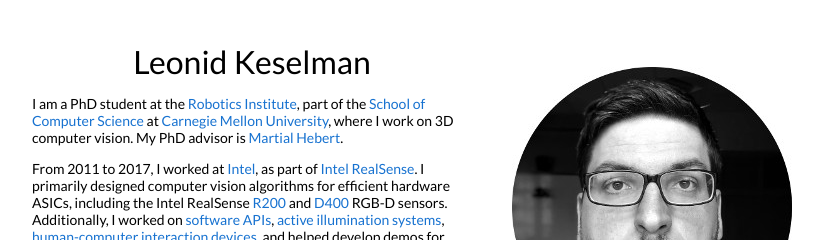
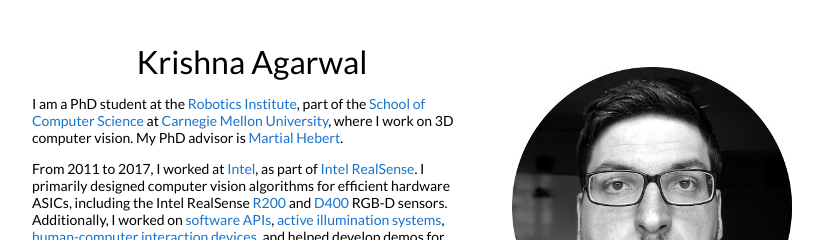
Before and after one commit to krishna16032005/portfolio, a Jekyll site: the page built from _posts/2023-08-28-3dgaussians.markdown, in a window 1280 px wide and 900 px high. Shown: the top 240 px of the window, without its empty margins (228-1051 px from the left). Built offline with Jekyll 4.4.1, drawn with Linux system fonts in a browser that asks for light colours.

Commit message:
Update author name in default layout

```diff
--- a/_layouts/default.html
+++ b/_layouts/default.html
@@ -32,7 +32,7 @@
           <tr style="padding:0px">
             <td style="padding:2.5%;width:60%;vertical-align:middle">
               <h1>
-                Leonid Keselman
+                Krishna Agarwal
               </h1>
               <p>I am a PhD student at the <a href="https://www.ri.cmu.edu/">Robotics Institute</a>, part of the <a href="https://www.scs.cmu.edu/">School of Computer Science</a> at <a href="https://www.cmu.edu/">Carnegie Mellon University</a>, where I work on 3D computer vision. My PhD advisor is <a href="http://www.cs.cmu.edu/~hebert/">Martial Hebert</a>.
               </p>
```
